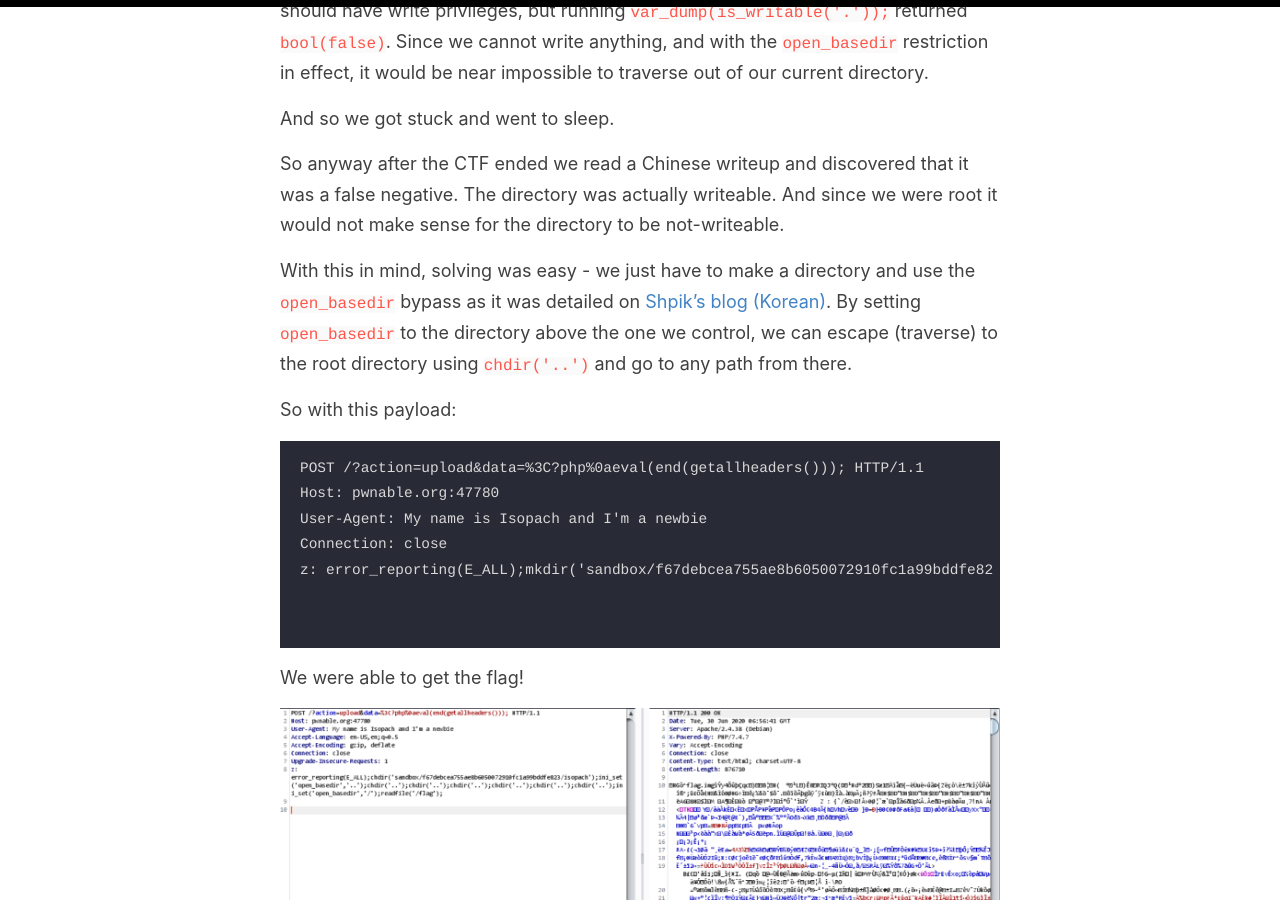
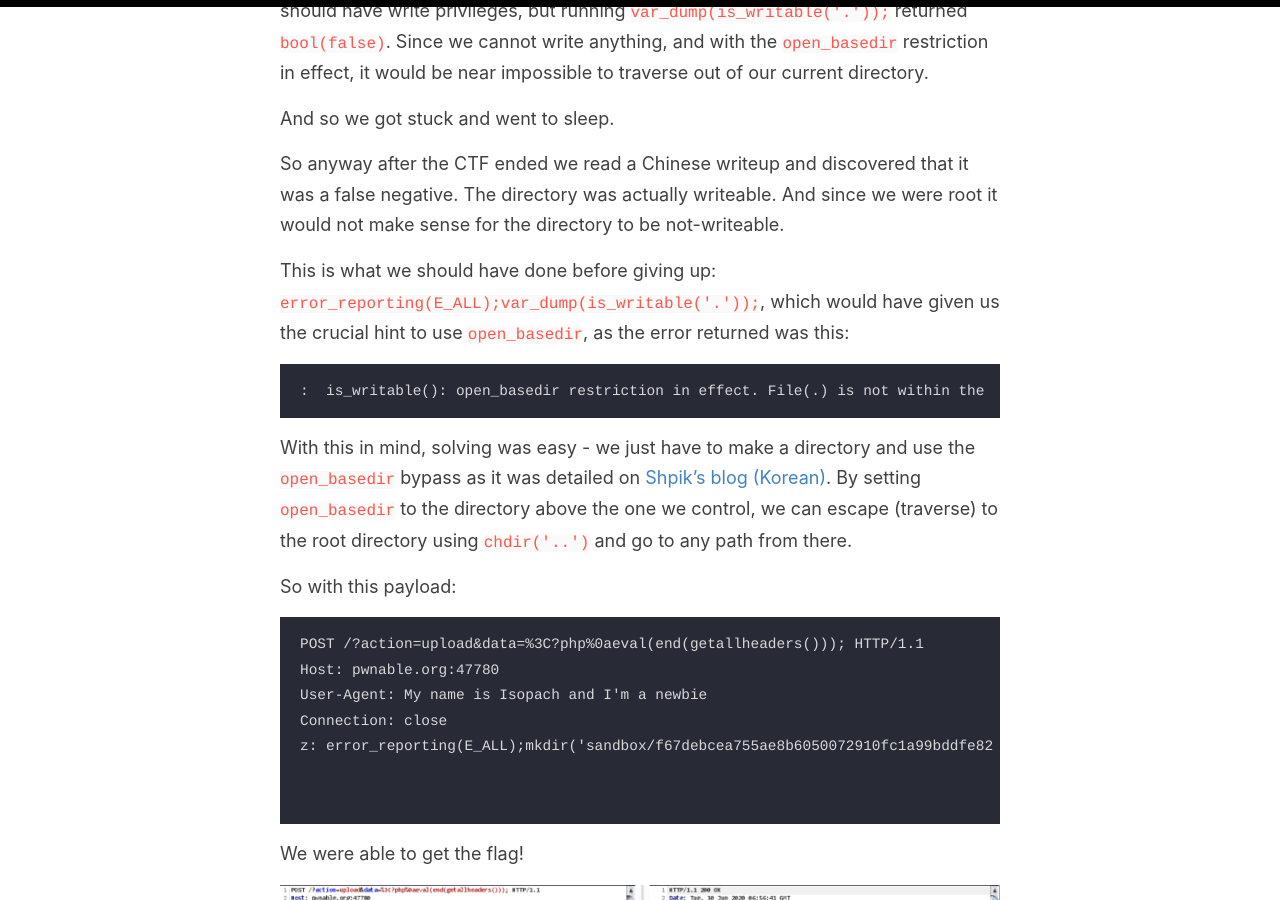
Before and after one commit to Isopach/isopach.github.io, a Jekyll site: the page built from _posts/2020-06-30-0CTF-Quals-2020.md, in a window 1280 px wide and 900 px high, scrolled down 2736 px. Built offline with Jekyll 4.4.1, drawn with Linux system fonts in a browser that asks for light colours.

Commit message:
Add open_basedir thoughts

````diff
--- a/_posts/2020-06-30-0CTF-Quals-2020.md
+++ b/_posts/2020-06-30-0CTF-Quals-2020.md
@@ -95,6 +95,12 @@ And so we got stuck and went to sleep.
 
 So anyway after the CTF ended we read a Chinese writeup and discovered that it was a false negative. The directory was actually writeable. And since we were root it would not make sense for the directory to be not-writeable.
 
+This is what we should have done before giving up: `error_reporting(E_ALL);var_dump(is_writable('.'));`, which would have given us the crucial hint to use `open_basedir`, as the error returned was this:
+
+```
+:  is_writable(): open_basedir restriction in effect. File(.) is not within the allowed path(s): (/var/www/html/sandbox/f67debcea755ae8b6050072910fc1a99bddfe823/) in <b>/var/www/html/sandbox/f67debcea755ae8b6050072910fc1a99bddfe823/index.php(2) : eval()'d code
+```
+
 With this in mind, solving was easy - we just have to make a directory and use the `open_basedir` bypass as it was detailed on [Shpik's blog (Korean)](http://blog.shpik.kr/2019/PHP_Open_basedir_Bypass/). By setting `open_basedir` to the directory above the one we control, we can escape (traverse) to the root directory using `chdir('..')` and go to any path from there.
 
 So with this payload:
````
